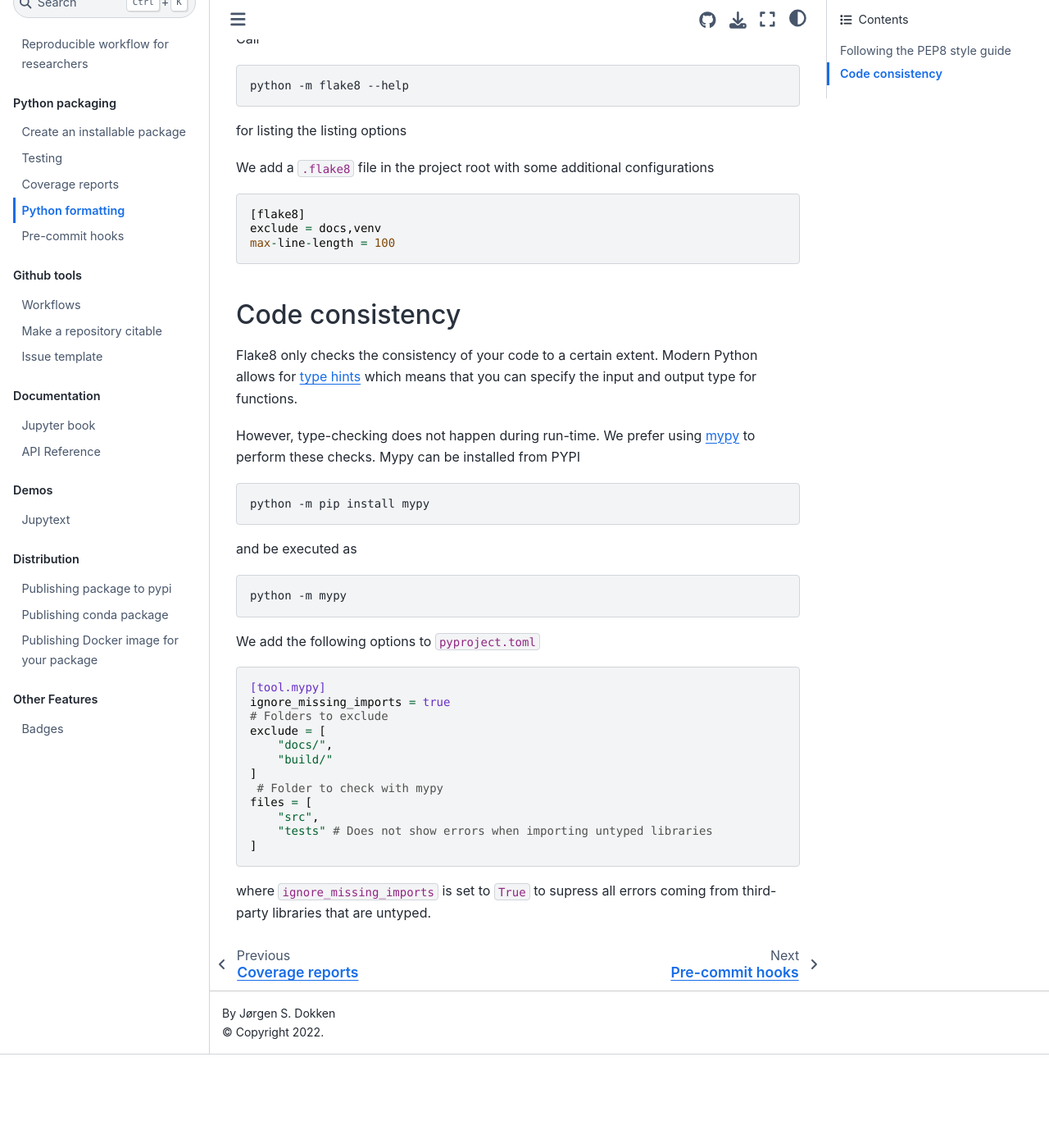
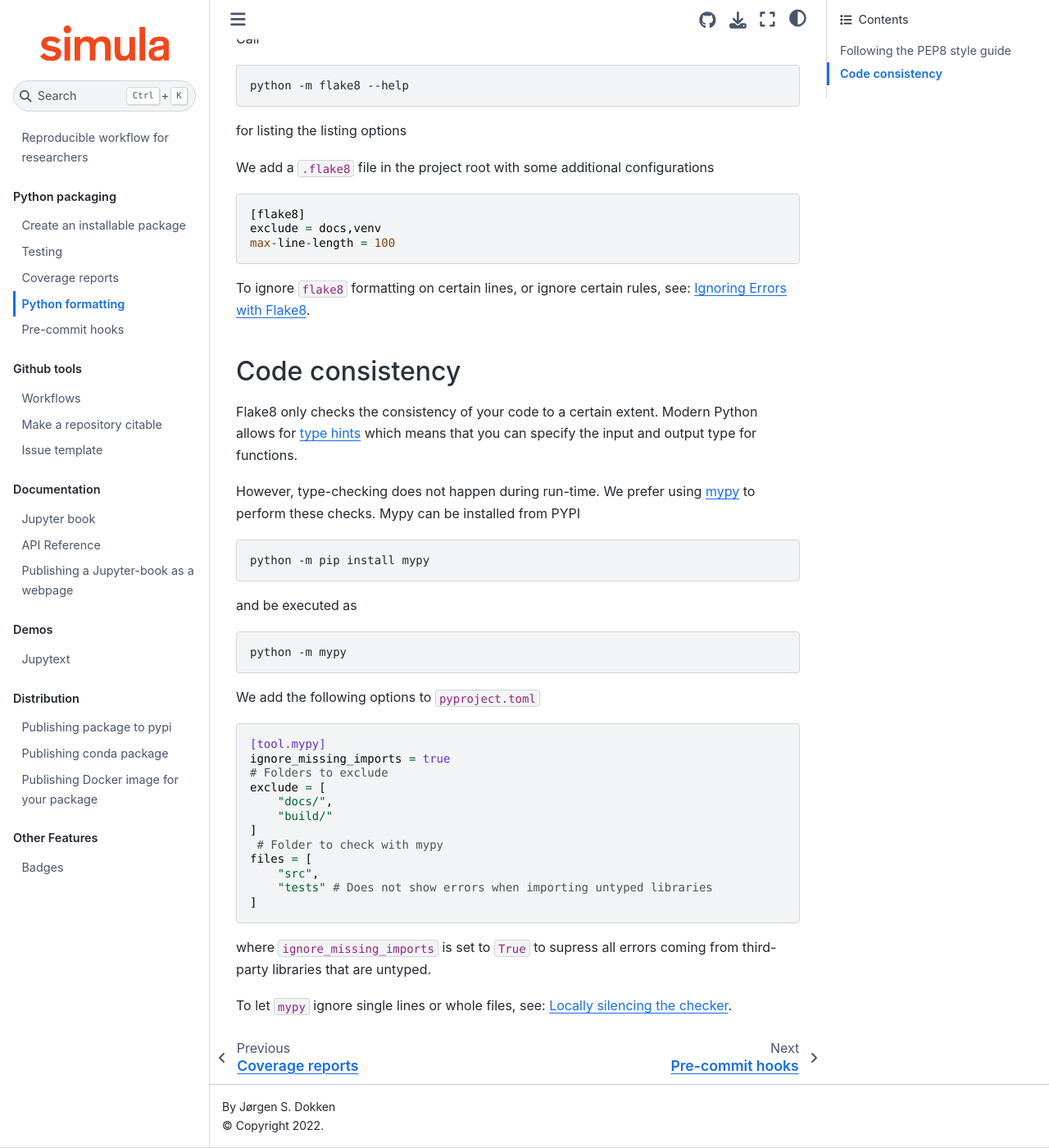
Before and after one commit to scientificcomputing/example-python-package, a Jupyter Book: the page built from docs/part1/linting.md, in a window 1280 px wide and 1400 px high, scrolled down 550 px. Shown: the whole window at 82% size. Built offline with Jupyter Book 1.0.4 settings and Sphinx 7.4.7 and the Sphinx Book theme 1.1.4, drawn with Linux system fonts in a browser that asks for light colours; pages that are not in the unit, such as notebooks, are missing from menus; before the commit the page ends 1836 px from its top, so only the background shows below that.

Commit message:
Fix various bugs and add docs (#62)
Fix: Issue on page /part2/github.html #50
Fix: [Feature Request]: Add documentation regarding Github/Docker integration #43
Fix: Add notes about how to ignore `flake8` and `mypy` #53

````diff
--- a/docs/_toc.yml
+++ b/docs/_toc.yml
@@ -20,6 +20,7 @@ parts:
     chapters:
     - file: "part3/documentation"
     - file: "api"
+    - file: "part3/publishing_book"
 
   - caption: Demos
     chapters:
--- a/docs/part1/linting.md
+++ b/docs/part1/linting.md
@@ -25,6 +25,8 @@ We add a `.flake8` file in the project root with some additional configurations
 exclude = docs,venv
 max-line-length = 100
 ```
+
+To ignore `flake8` formatting on certain lines, or ignore certain rules, see: [Ignoring Errors with Flake8](https://flake8.pycqa.org/en/3.1.1/user/ignoring-errors.html).
 
 ## Code consistency
 Flake8 only checks the consistency of your code to a certain extent.
@@ -56,3 +58,5 @@ files = [
 ]
 ```
 where `ignore_missing_imports` is set to `True` to supress all errors coming from third-party libraries that are untyped.
+
+To let `mypy` ignore single lines or whole files, see: [Locally silencing the checker](https://mypy.readthedocs.io/en/stable/common_issues.html#spurious-errors-and-locally-silencing-the-checker).
````
Also changed, not shown: docs/part2/github.md (+3 -1 lines), docs/part3/publishing_book.md (added, +22 -0 lines).
